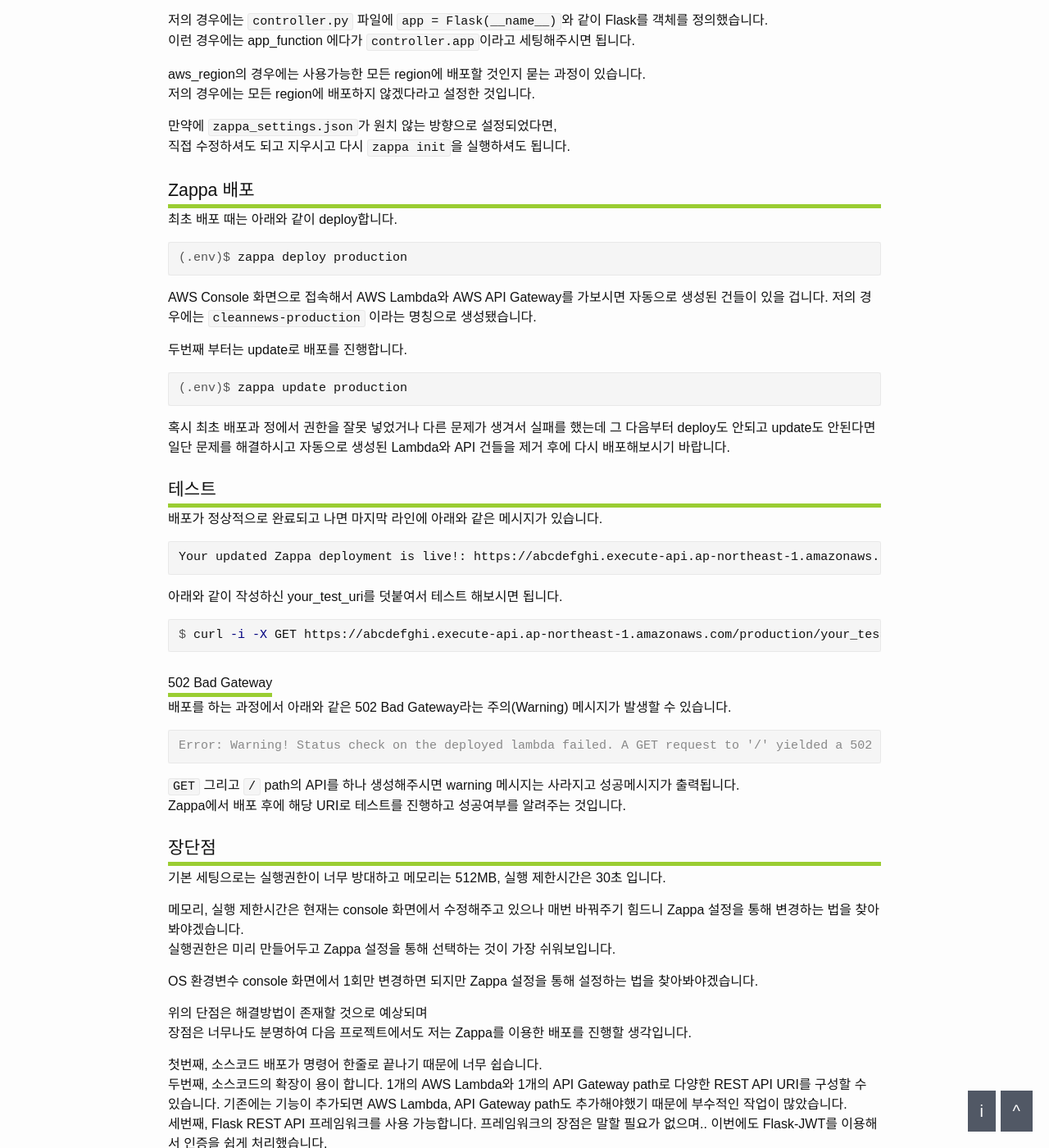
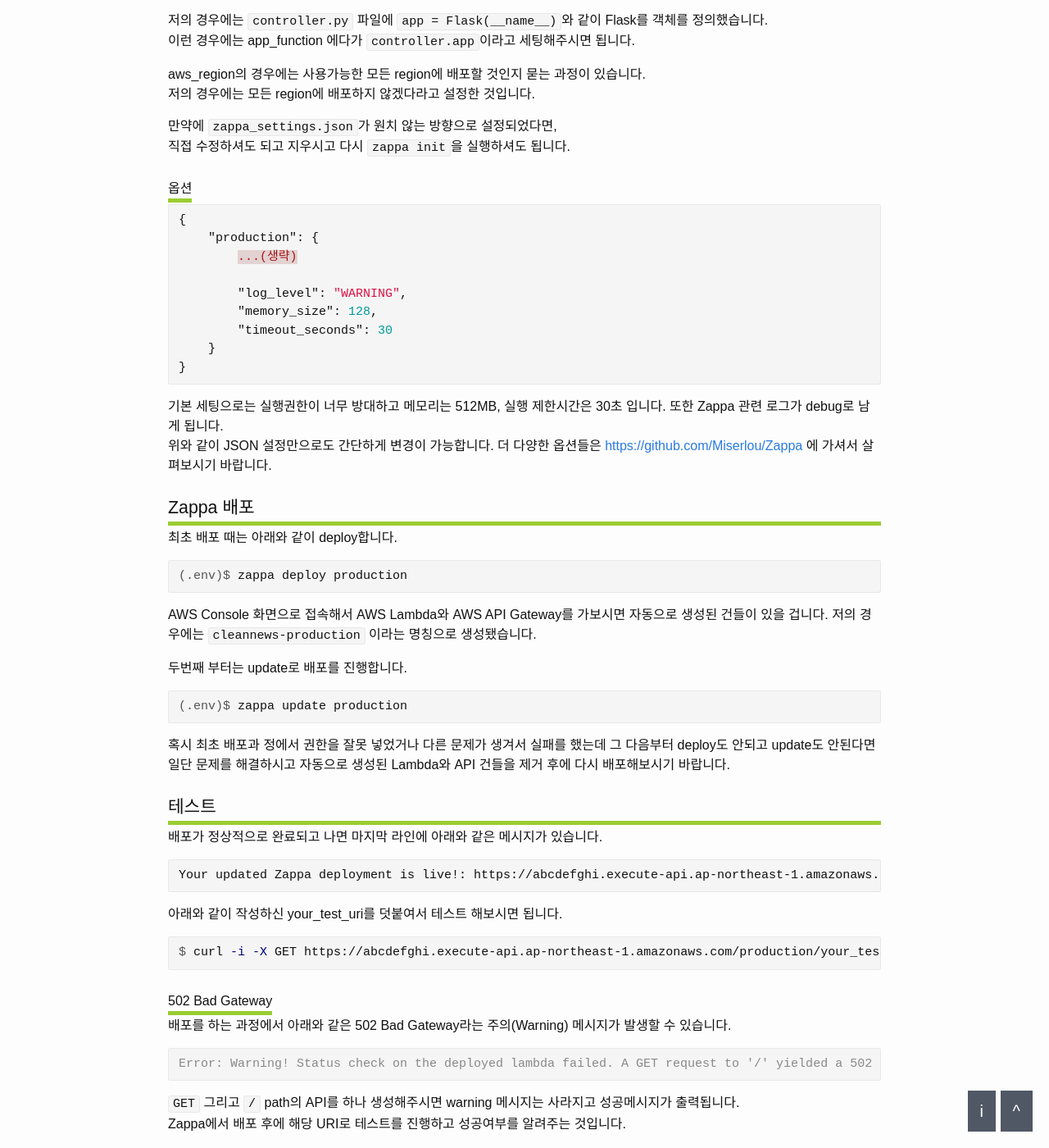
Before and after one commit to dveamer/dveamer.github.io, a Jekyll site: the page built from _posts/BackEnd/2018-11-04-FlaskZappaAWSLambda.md, in a window 1280 px wide and 1400 px high, scrolled down 4221 px. Shown: the whole window at 82% size. Built offline with Jekyll 4.4.1, drawn with Linux system fonts in a browser that asks for light colours; some of the changed text lies outside the part shown.

Commit message:
homepage

````diff
--- a/_posts/BackEnd/2018-11-04-FlaskZappaAWSLambda.md
+++ b/_posts/BackEnd/2018-11-04-FlaskZappaAWSLambda.md
@@ -182,6 +182,23 @@
 만약에 ```zappa_settings.json```가 원치 않는 방향으로 설정되었다면,
 직접 수정하셔도 되고 지우시고 다시 ```zappa init```을 실행하셔도 됩니다.
 
+### 옵션
+
+~~~json
+{
+    "production": {
+        ...(생략)
+
+        "log_level": "WARNING",
+        "memory_size": 128,
+        "timeout_seconds": 30
+    }
+}
+~~~
+
+기본 세팅으로는 실행권한이 너무 방대하고 메모리는 512MB, 실행 제한시간은 30초 입니다. 또한 Zappa 관련 로그가 debug로 남게 됩니다.
+위와 같이 JSON 설정만으로도 간단하게 변경이 가능합니다. 더 다양한 옵션들은 [https://github.com/Miserlou/Zappa](https://github.com/Miserlou/Zappa) 에 가셔서 살펴보시기 바랍니다.
+
 ## Zappa 배포
 
 최초 배포 때는 아래와 같이 deploy합니다.
@@ -199,6 +216,7 @@
 ~~~
 
 혹시 최초 배포과 정에서 권한을 잘못 넣었거나 다른 문제가 생겨서 실패를 했는데 그 다음부터 deploy도 안되고 update도 안된다면 일단 문제를 해결하시고 자동으로 생성된 Lambda와 API 건들을 제거 후에 다시 배포해보시기 바랍니다.
+
 
 
 ## 테스트
@@ -227,16 +245,8 @@
 Zappa에서 배포 후에 해당 URI로 테스트를 진행하고 성공여부를 알려주는 것입니다.
 
 
-## 장단점
+## 장점
 
-기본 세팅으로는 실행권한이 너무 방대하고 메모리는 512MB, 실행 제한시간은 30초 입니다.
-
-메모리, 실행 제한시간은 현재는 console 화면에서 수정해주고 있으나 매번 바꿔주기 힘드니 Zappa 설정을 통해 변경하는 법을 찾아봐야겠습니다.
-실행권한은 미리 만들어두고 Zappa 설정을 통해 선택하는 것이 가장 쉬워보입니다.
-
-OS 환경변수 console 화면에서 1회만 변경하면 되지만 Zappa 설정을 통해 설정하는 법을 찾아봐야겠습니다.
-
-위의 단점은 해결방법이 존재할 것으로 예상되며
 장점은 너무나도 분명하여 다음 프로젝트에서도 저는 Zappa를 이용한 배포를 진행할 생각입니다.
 
 첫번째, 소스코드 배포가 명령어 한줄로 끝나기 때문에 너무 쉽습니다.
@@ -264,3 +274,5 @@
   * [Python & Gmail](https://stackabuse.com/how-to-send-emails-with-gmail-using-python/)
   * [Python-Decorator](http://abh0518.net/tok/?p=604)
   * [Python-Error](https://docs.python.org/2/tutorial/errors.html)
+
+  * [https://github.com/Miserlou/Zappa](https://github.com/Miserlou/Zappa)
````
Also changed, not shown: _posts/2018-11-04-ToyProjects.md (+35 -0 lines).
